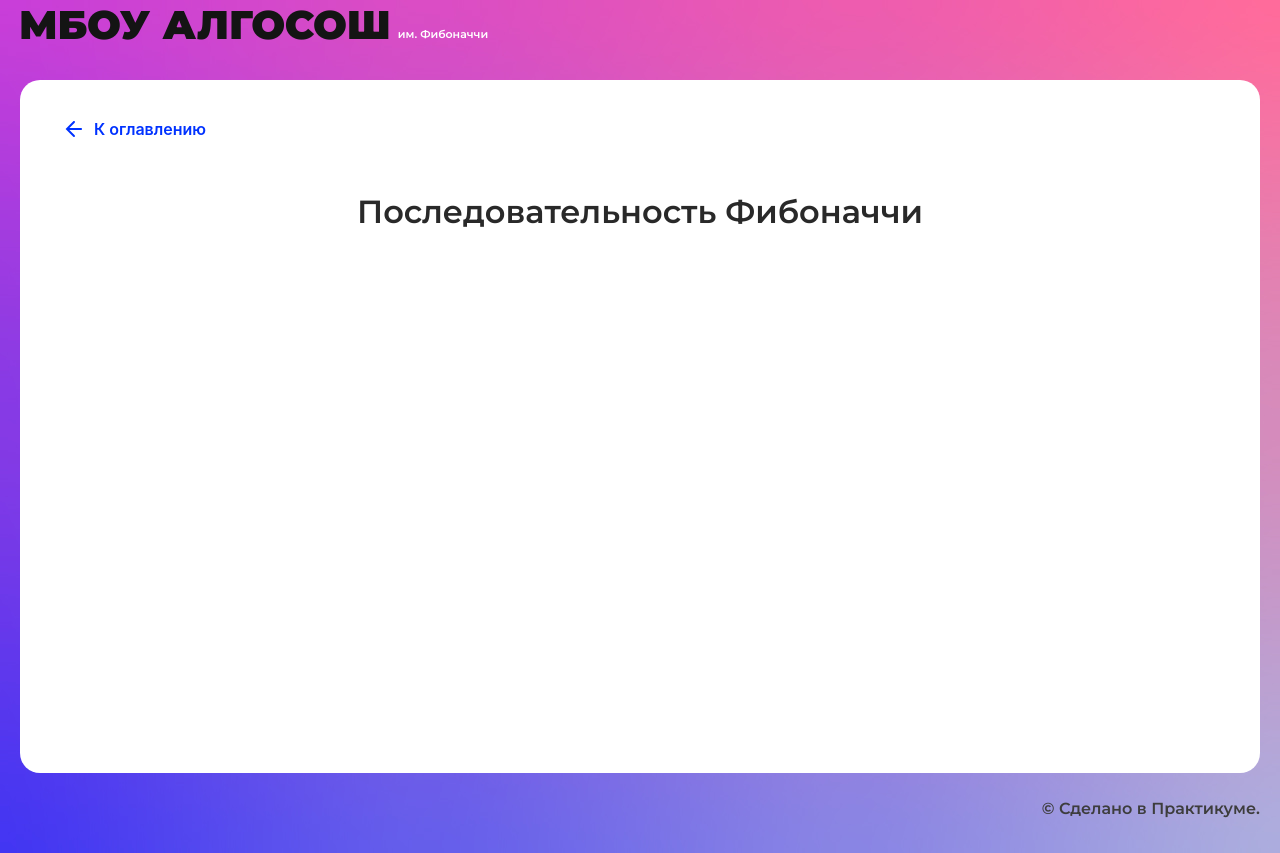
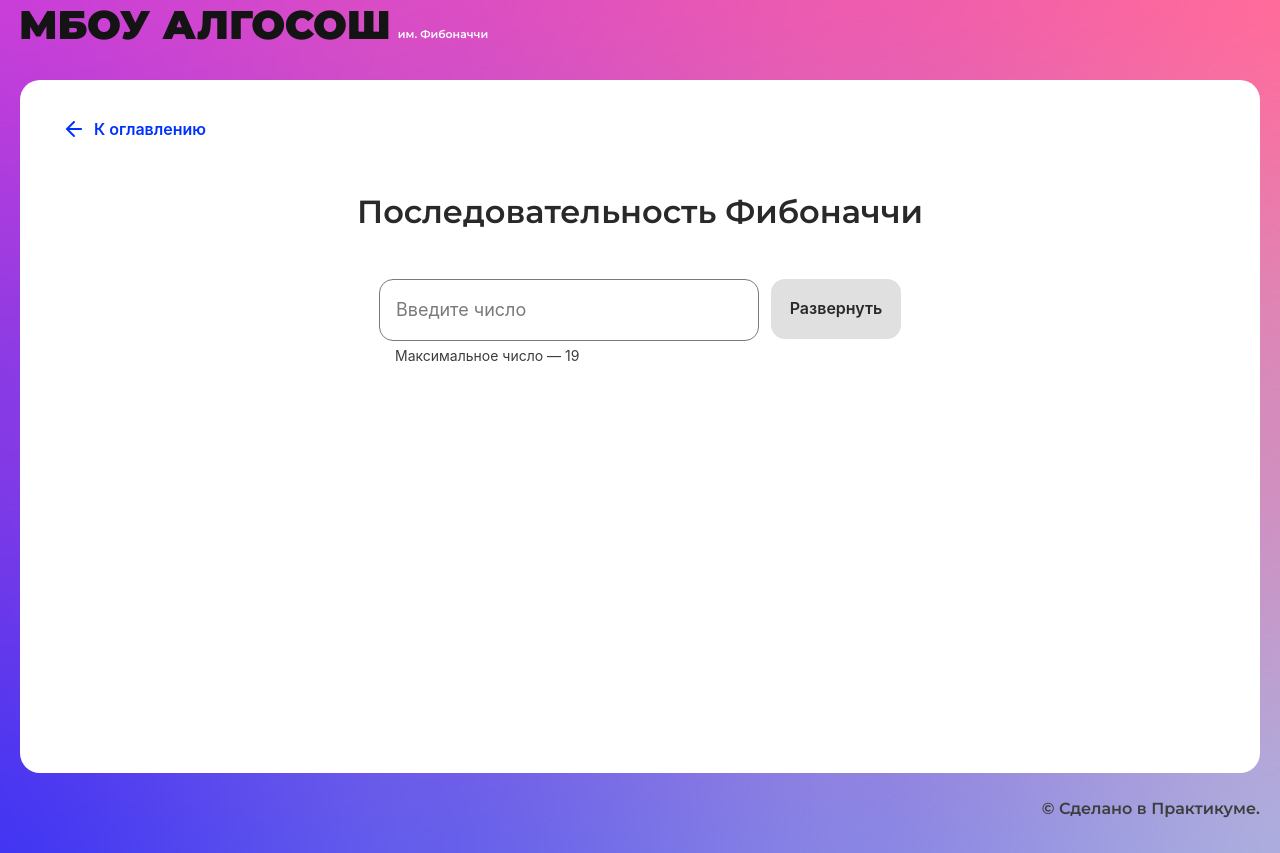
Before and after one commit to teplokotov/algososh, a React (Create React App) app: page /fibonacci in a window 1280 px wide. Built offline with nearby package versions, Linux system fonts and the light colour scheme.

Commit message:
feat: add Fibbonacci page

```diff
--- /dev/null
+++ b/src/components/fibonacci-page/fibonacci-page.module.css
@@ -0,0 +1,17 @@
+.form {
+  display: flex;
+  gap: 12px;
+  margin: 0 auto;
+  max-width: 522px;
+}
+
+.board {
+  padding-top: 48px;
+  display: flex;
+  justify-content: center;
+  flex-wrap: wrap;
+  gap: 48px 16px;
+  width: 100%;
+  max-width: 944px;
+  margin: 0 auto;
+}
--- a/src/components/fibonacci-page/fibonacci-page.tsx
+++ b/src/components/fibonacci-page/fibonacci-page.tsx
@@ -1,10 +1,97 @@
 import React from "react";
+import style from "./fibonacci-page.module.css"
 import { SolutionLayout } from "../ui/solution-layout/solution-layout";
+import { Input } from "../ui/input/input";
+import { Button } from "../ui/button/button";
+import { Circle } from "../ui/circle/circle";
+import { ElementStates } from "../../types/element-states";
 
 export const FibonacciPage: React.FC = () => {
+
+  const minNumber = 1;
+  const maxNumber = 19;
+
+  const [isValid, setIsValid] = React.useState(false);
+  const [inputValue, setInputValue] = React.useState<number>(minNumber);
+  const [result, setResult] = React.useState<number[]>([]);
+
+  function delay(time: number = 0) {
+    return new Promise(resolve => setTimeout(resolve, time));
+  }
+
+  function handleInput(e: React.ChangeEvent<HTMLInputElement>) {
+    const curValue = Number(e.target.value);
+    if (curValue >= minNumber && curValue <= maxNumber) {
+      setIsValid(true);
+      setInputValue(Number(e.target.value));
+    } else {
+      setIsValid(false);
+    }
+  }
+
+  function handleSubmit(e: React.FormEvent) {
+    e.preventDefault();
+    fibIterative(inputValue);
+  }
+
+  async function fibIterative(val: number) {
+
+    setIsValid(false);
+
+    const arr: number[] = [];
+    let resultArr: number[] = [];
+
+    for (let i = 0; i <= val + 1; i++){
+
+      if(i < 2) {
+        arr.push(i);
+      } else {
+        arr.push(arr[i - 2] + arr[i - 1]);
+      }
+
+      if (i !== 0) {
+        resultArr = [...arr];
+        resultArr.shift();
+      }
+
+      setResult([...resultArr]);
+      await delay(500);
+
+    }
+
+    setIsValid(true);
+  }
+
   return (
     <SolutionLayout title="Последовательность Фибоначчи">
-
+      <form className={`${style.form}`} onSubmit={handleSubmit}>
+        <Input
+          placeholder="Введите число"
+          type="number"
+          onChange={handleInput}
+          isLimitText={true}
+          min={minNumber}
+          max={maxNumber}
+        />
+        <Button
+          type="submit"
+          text="Развернуть"
+          isLoader={false}
+          disabled={!isValid}
+        />
+      </form>
+      <div className={`${style.board}`}>
+        {
+          result.map((item, index) => {
+            return <Circle
+              key={index}
+              letter={String(item)}
+              state={ElementStates.Default}
+              tail={String(index)}
+            />
+          })
+        }
+      </div>
     </SolutionLayout>
   );
 };
```
